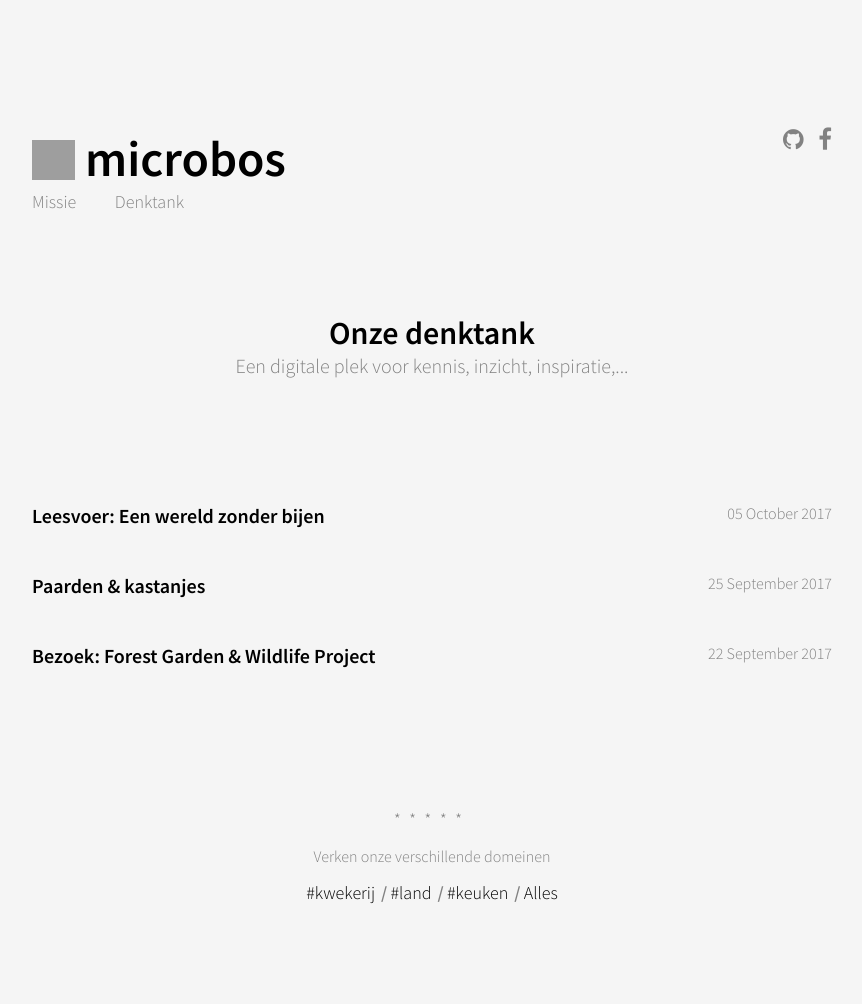
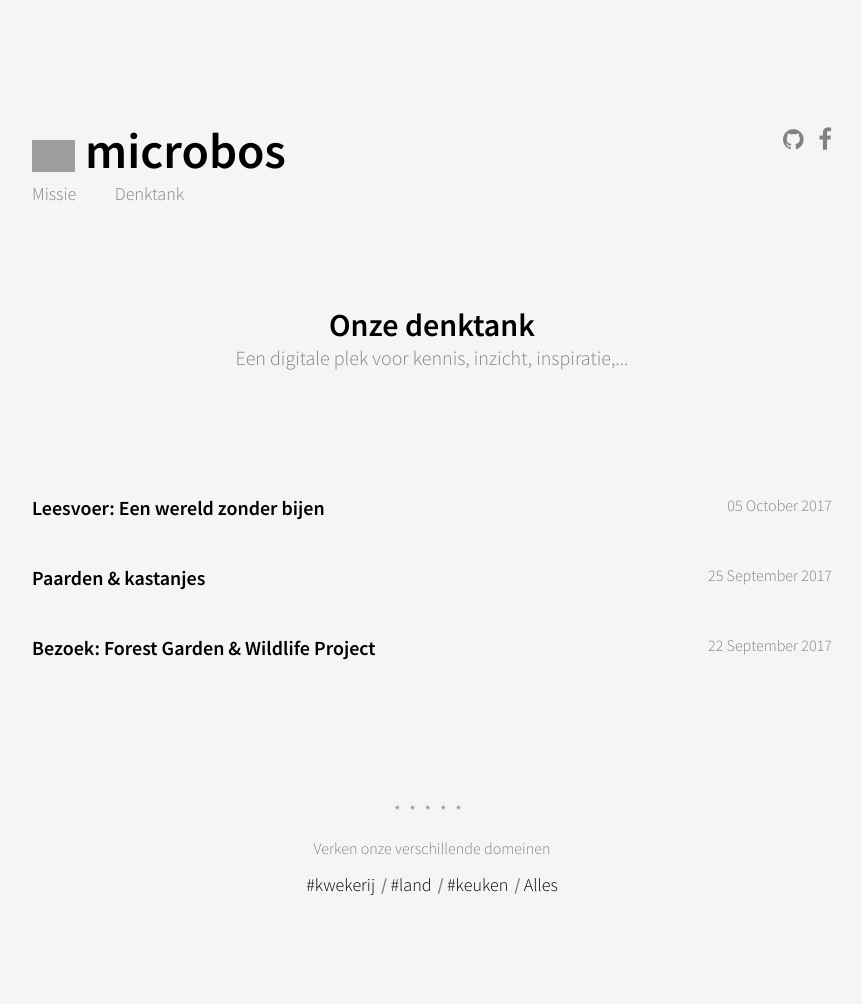
Before and after one commit to SimonBoury/microbos, a Jekyll site: the page built from index.html, in a window 1280 px wide. Shown: the whole page, without its empty margins (208-1070 px from the left). Built offline with Jekyll 4.4.1, drawn with Linux system fonts in a browser that asks for light colours; grey boxes are pictures that could not be loaded.

Commit message:
Update _default.scss

```diff
--- a/_sass/_default.scss
+++ b/_sass/_default.scss
@@ -82,7 +82,6 @@ strong {
     margin-bottom: 10px;
     display: inline-block;
     width: 43px;
-    height: 40px;
     vertical-align: bottom;
 }
 .navigation {
```
